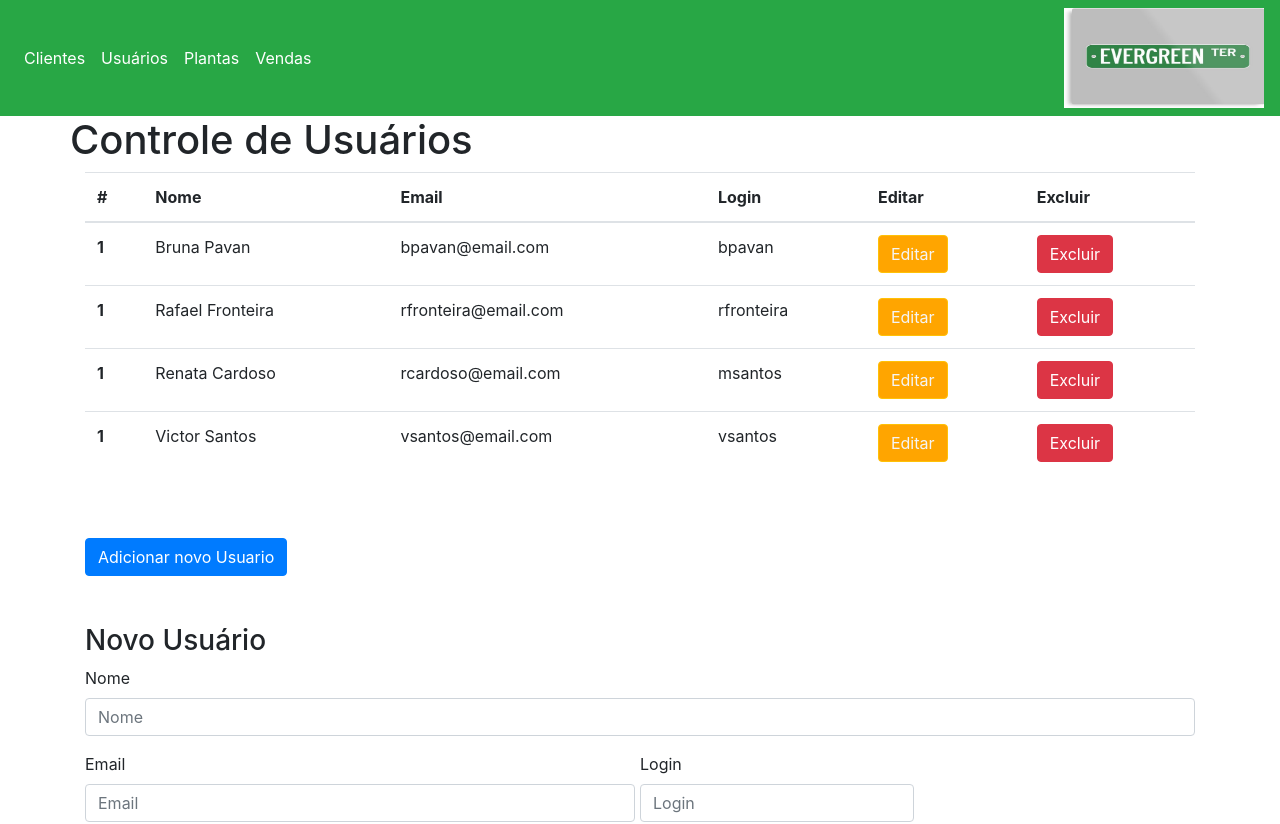
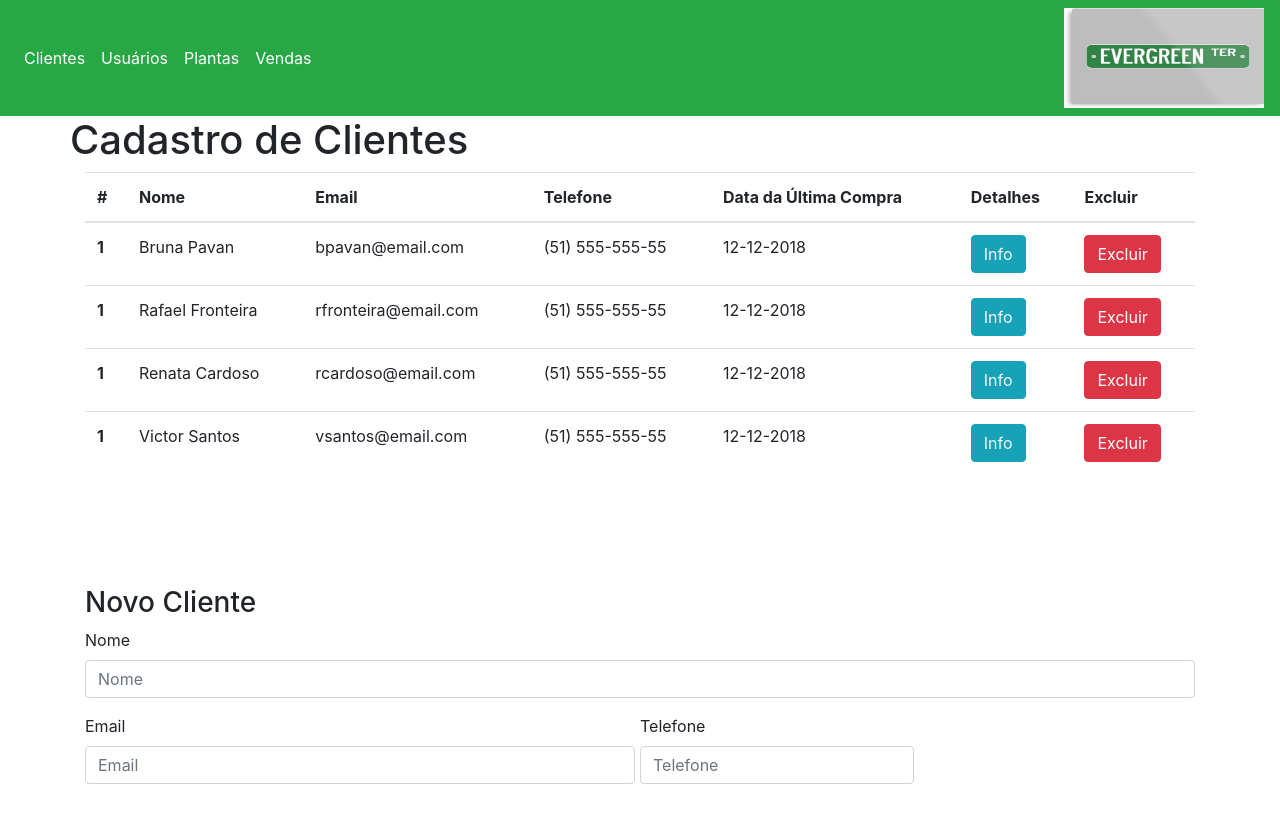
Before and after one commit to DCommicsBP/Floricultura-Front, a React (Create React App) app in the folder floricultura-front/: page / in a window 1280 px wide. Shown: the top 824 px of the page. Built offline with nearby package versions, Linux system fonts and the light colour scheme.

Commit message:
tela de clientes finalizada

```diff
--- a/floricultura-front/src/Main/Main.js
+++ b/floricultura-front/src/Main/Main.js
@@ -2,6 +2,7 @@ import React, {Component} from 'react';
 import Plantas from '../plantas/Plantas';
 import Usuarios from '../usuarios/Usuarios';
 import Clientes from '../clientes/Clientes';
+import { Login } from '../usuarios/Login';
 
 
 export default class Main extends Component{
@@ -12,8 +13,7 @@ export default class Main extends Component{
     render(){
         return(
     <section>
-       <Usuarios/>
-
+            <Clientes/>
     </section>
         )
     }
--- a/floricultura-front/src/clientes/Clientes.js
+++ b/floricultura-front/src/clientes/Clientes.js
@@ -1,4 +1,6 @@
 import React, {Component} from 'react';
+import Lista from './Lista'
+import Formulario from './Formulario';
 
 export default class Clientes extends Component{
 
@@ -7,9 +9,21 @@ export default class Clientes extends Component{
 
     }
 
+    titleStyle ={
+        textAlign:'center !important'
+
+     }
+
     render(){
         return (
             <section>
+                <div className="row" style={this.titleStyle}>
+                    <h1>Cadastro de Clientes</h1>
+                </div>
+                <Lista/>
+                <br/>
+                <br/>
+                <Formulario/>
 
             </section>
         )
--- /dev/null
+++ b/floricultura-front/src/clientes/Formulario.js
@@ -0,0 +1,43 @@
+import React, { Component } from 'react';
+
+export default class Formulario extends Component {
+    constructor() {
+        super();
+    }
+
+
+    render() {
+        return (
+            <section>
+                <br /><br />
+                <h3>Novo Cliente</h3>
+                <div class="form-group">
+                    <label for="inputAddress">Nome</label>
+                    <input type="text" class="form-control" id="name" placeholder="Nome" />
+                </div>
+
+                <div class="form-row">
+                    <div class="form-group col-md-6">
+                        <label for="inputEmail4">Email</label>
+                        <input type="email" class="form-control" id="inputEmail4" placeholder="Email" />
+                    </div>
+                    <div class="form-group">
+                        <label for="inputAddress">Telefone</label>
+                        <input type="text" class="form-control" id="name" placeholder="Telefone" />
+                    </div>
+
+                </div>
+                <br/><br/>
+                <div class="d-flex justify-content-center">
+                    <div style={{ borderStyle:'solid', borderColor:'white', borderWidth:'5px'}}>
+                        <button type="submit" class="btn btn-success">Enviar</button>
+                    </div>
+                    <div style={{ borderStyle:'solid', borderColor:'white', borderWidth:'5px'}}>
+                        <button type="submit" class="btn btn-dark">Limpar</button>
+                    </div>
+                </div>
+                <br/><br/>
+            </section>
+        );
+    }
+}
--- /dev/null
+++ b/floricultura-front/src/clientes/Lista.js
@@ -0,0 +1,69 @@
+import React, { Component } from 'react';
+
+export default class Tabela extends Component {
+    constructor() {
+        super();
+    }
+
+
+
+    render() {
+        return (
+            <section>
+
+                <table class="table">
+                    <thead>
+                        <tr>
+                            <th scope="col">#</th>
+                            <th scope="col">Nome</th>
+                            <th scope="col">Email</th>
+                            <th scope="col">Telefone</th>
+                            <th scope="col">Data da Última Compra</th>
+                            <th scope="col">Detalhes</th>
+                            <th scope="col">Excluir</th>
+                        </tr>
+                    </thead>
+                    <tbody>
+                        <tr>
+                            <th scope="row">1</th>
+                            <td>Bruna Pavan</td>
+                            <td>bpavan@email.com</td>
+                            <td>(51) 555-555-55</td>
+                            <td>12-12-2018</td>
+                            <td><button type="button" class="btn btn-info" style={{ color:'whitesmoke'}}>Info</button></td>
+                            <td><button type="button" class="btn btn-danger">Excluir</button></td>
+                        </tr>
+                        <tr>
+                            <th scope="row">1</th>
+                            <td>Rafael Fronteira</td>
+                            <td>rfronteira@email.com</td>
+                            <td>(51) 555-555-55</td>
+                            <td>12-12-2018</td>
+                            <td><button type="button" class="btn btn-info" style={{ color:'whitesmoke'}}>Info</button></td>
+                            <td><button type="button" class="btn btn-danger">Excluir</button></td>
+                        </tr>
+                        <tr>
+                            <th scope="row">1</th>
+                            <td>Renata Cardoso</td>
+                            <td>rcardoso@email.com</td>
+                            <td>(51) 555-555-55</td>
+                            <td>12-12-2018</td>
+                            <td><button type="button" class="btn btn-info" style={{ color:'whitesmoke'}}>Info</button></td>
+                            <td><button type="button" class="btn btn-danger">Excluir</button></td>
+                        </tr>
+                        <tr>
+                            <th scope="row">1</th>
+                            <td>Victor Santos</td>
+                            <td>vsantos@email.com</td>
+                            <td>(51) 555-555-55</td>
+                            <td>12-12-2018</td>
+                            <td><button type="button" class="btn btn-info" style={{ color:'whitesmoke'}}>Info</button></td>
+                            <td><button type="button" class="btn btn-danger">Excluir</button></td>
+                        </tr>
+                    </tbody>
+                </table>
+
+            </section>
+        )
+    }
+}
--- /dev/null
+++ b/floricultura-front/src/usuarios/Login.js
@@ -0,0 +1,31 @@
+import React, { Component } from 'react';
+export class Login extends Component {
+    constructor() {
+        super();
+    }
+    render() {
+        return (
+            <section>
+                <center>
+                    <br /><br />
+                    <form style={{ backgroundColor: '#28a745 ' }} class="col-md-6">
+                        <br />
+                        <div class="form-group">
+                            <label for="exampleInputEmail1" style={{ color: 'whitesmoke' }}>Login</label>
+                            <input type="email" class="form-control col-md-6" id="exampleInputEmail1" aria-describedby="emailHelp" placeholder="Enter email" width={{}} />
+                        </div>
+                        <div class="form-group">
+                            <label for="exampleInputPassword1" style={{ color: 'whitesmoke' }}>Password</label>
+                            <input type="password" class="form-control col-md-6" id="exampleInputPassword1" placeholder="Password" />
+                        </div>
+
+                            <button  class="btn btn-info" style={{borderColor:'white', margin:'10px'}}>Enviar</button>
+                            <button  class="btn btn-secondary" style={{borderColor:'white', margin:'10px'}}>Retornar</button>
+                        <br />
+                    </form>
+                </center>
+
+            </section>
+        );
+    }
+}
```
